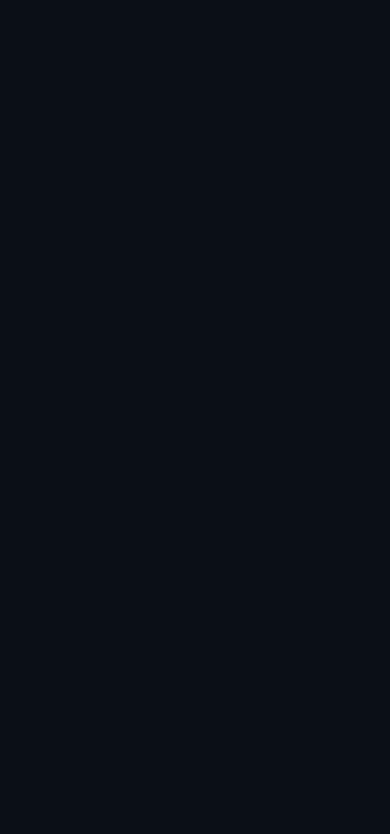
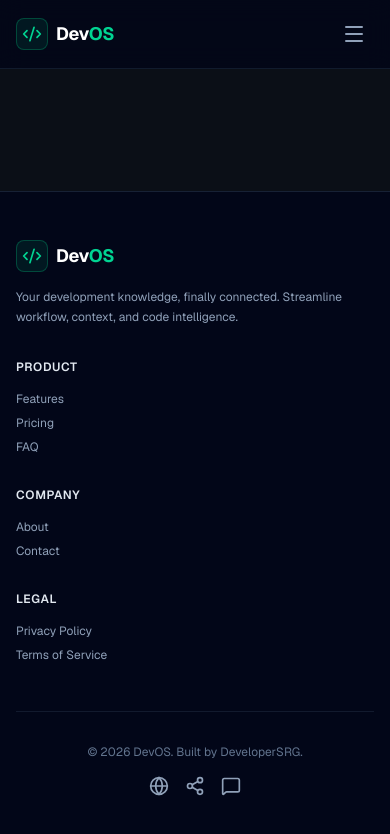
Before and after one commit to DeveloperSRGonline/devos-landing, a Next.js app: page / in a window 390 px wide. Shown: the top 834 px of the page. Built offline with nearby package versions, Linux system fonts and the light colour scheme.

Commit message:
feat: build responsive Navbar and Footer with mobile menu

```diff
--- a/app/layout.tsx
+++ b/app/layout.tsx
@@ -1,6 +1,8 @@
 import type { Metadata } from "next";
 import { Geist, Geist_Mono } from "next/font/google";
 import "./globals.css";
+import { Navbar } from "@/components/layout/Navbar";
+import { Footer } from "@/components/layout/Footer";
 
 const geistSans = Geist({
   variable: "--font-geist-sans",
@@ -13,8 +15,8 @@ const geistMono = Geist_Mono({
 });
 
 export const metadata: Metadata = {
-  title: "Create Next App",
-  description: "Generated by create next app",
+  title: "DevOS — Your development knowledge, finally connected.",
+  description: "DevOS connects your codebase, documentation, snippets, and workflow in one developer-first operating system.",
 };
 
 export default function RootLayout({
@@ -27,7 +29,11 @@ export default function RootLayout({
       lang="en"
       className={`${geistSans.variable} ${geistMono.variable} h-full antialiased`}
     >
-      <body className="min-h-full flex flex-col">{children}</body>
+      <body className="min-h-full flex flex-col bg-slate-950 text-slate-100 font-sans">
+        <Navbar />
+        <main className="flex-1">{children}</main>
+        <Footer />
+      </body>
     </html>
   );
 }
--- a/components/layout/Footer.tsx
+++ b/components/layout/Footer.tsx
@@ -0,0 +1,127 @@
+import React from "react";
+import Link from "next/link";
+import { Code2, Globe, Share2, MessageSquare } from "lucide-react";
+
+
+export const Footer = () => {
+  return (
+    <footer className="border-t border-slate-800/80 bg-slate-950 text-slate-400 text-sm">
+      <div className="mx-auto max-w-7xl px-4 py-12 sm:px-6 lg:px-8 lg:py-16">
+        <div className="grid grid-cols-1 gap-8 md:grid-cols-4">
+          {/* Logo & Tagline */}
+          <div className="space-y-4 md:col-span-1">
+            <Link
+              href="/"
+              className="flex items-center gap-2 text-lg font-bold tracking-tight text-white"
+            >
+              <div className="flex h-8 w-8 items-center justify-center rounded-lg bg-emerald-500/10 border border-emerald-500/30 text-emerald-400">
+                <Code2 className="h-5 w-5" />
+              </div>
+              <span>Dev<span className="text-emerald-400">OS</span></span>
+            </Link>
+            <p className="text-xs leading-relaxed text-slate-400">
+              Your development knowledge, finally connected. Streamline workflow, context, and code intelligence.
+            </p>
+          </div>
+
+          {/* Link Columns */}
+          <div>
+            <h3 className="text-xs font-semibold uppercase tracking-wider text-slate-200">
+              Product
+            </h3>
+            <ul className="mt-4 space-y-2 text-xs">
+              <li>
+                <a href="#features" className="hover:text-emerald-400 transition-colors">
+                  Features
+                </a>
+              </li>
+              <li>
+                <a href="#pricing" className="hover:text-emerald-400 transition-colors">
+                  Pricing
+                </a>
+              </li>
+              <li>
+                <a href="#faq" className="hover:text-emerald-400 transition-colors">
+                  FAQ
+                </a>
+              </li>
+            </ul>
+          </div>
+
+          <div>
+            <h3 className="text-xs font-semibold uppercase tracking-wider text-slate-200">
+              Company
+            </h3>
+            <ul className="mt-4 space-y-2 text-xs">
+              <li>
+                <a href="#" className="hover:text-emerald-400 transition-colors">
+                  About
+                </a>
+              </li>
+              <li>
+                <a href="#" className="hover:text-emerald-400 transition-colors">
+                  Contact
+                </a>
+              </li>
+            </ul>
+          </div>
+
+          <div>
+            <h3 className="text-xs font-semibold uppercase tracking-wider text-slate-200">
+              Legal
+            </h3>
+            <ul className="mt-4 space-y-2 text-xs">
+              <li>
+                <a href="#" className="hover:text-emerald-400 transition-colors">
+                  Privacy Policy
+                </a>
+              </li>
+              <li>
+                <a href="#" className="hover:text-emerald-400 transition-colors">
+                  Terms of Service
+                </a>
+              </li>
+            </ul>
+          </div>
+        </div>
+
+        {/* Bottom bar */}
+        <div className="mt-12 flex flex-col items-center justify-between gap-4 border-t border-slate-800/60 pt-8 sm:flex-row">
+          <p className="text-xs text-slate-500">
+            © 2026 DevOS. Built by DeveloperSRG.
+          </p>
+
+          <div className="flex items-center gap-4 text-slate-400">
+            <a
+              href="https://github.com"
+              target="_blank"
+              rel="noreferrer"
+              className="hover:text-white transition-colors"
+              aria-label="Website"
+            >
+              <Globe className="h-5 w-5" />
+            </a>
+            <a
+              href="https://twitter.com"
+              target="_blank"
+              rel="noreferrer"
+              className="hover:text-white transition-colors"
+              aria-label="Share"
+            >
+              <Share2 className="h-5 w-5" />
+            </a>
+            <a
+              href="https://linkedin.com"
+              target="_blank"
+              rel="noreferrer"
+              className="hover:text-white transition-colors"
+              aria-label="Community"
+            >
+              <MessageSquare className="h-5 w-5" />
+            </a>
+          </div>
+        </div>
+      </div>
+    </footer>
+  );
+};
--- a/components/layout/Navbar.tsx
+++ b/components/layout/Navbar.tsx
@@ -0,0 +1,88 @@
+"use client";
+
+import React from "react";
+import Link from "next/link";
+import { Menu, X, Code2 } from "lucide-react";
+import { useUIStore } from "@/store/uiStore";
+import { Button } from "@/components/ui/Button";
+
+const navLinks = [
+  { name: "Features", href: "#features" },
+  { name: "How It Works", href: "#how-it-works" },
+  { name: "Pricing", href: "#pricing" },
+  { name: "FAQ", href: "#faq" },
+];
+
+export const Navbar = () => {
+  const { isMobileMenuOpen, toggleMobileMenu, closeMobileMenu } = useUIStore();
+
+  return (
+    <header className="sticky top-0 z-50 w-full border-b border-slate-800/60 bg-slate-950/80 backdrop-blur-md">
+      <div className="mx-auto flex max-w-7xl items-center justify-between px-4 py-3.5 sm:px-6 lg:px-8">
+        {/* Brand Logo */}
+        <Link
+          href="/"
+          className="flex items-center gap-2 text-lg font-bold tracking-tight text-white transition-opacity hover:opacity-90"
+          onClick={closeMobileMenu}
+        >
+          <div className="flex h-8 w-8 items-center justify-center rounded-lg bg-emerald-500/10 border border-emerald-500/30 text-emerald-400">
+            <Code2 className="h-5 w-5" />
+          </div>
+          <span>Dev<span className="text-emerald-400">OS</span></span>
+        </Link>
+
+        {/* Desktop Nav Links */}
+        <nav className="hidden md:flex items-center gap-8 text-sm font-medium text-slate-300">
+          {navLinks.map((link) => (
+            <a
+              key={link.name}
+              href={link.href}
+              className="transition-colors hover:text-emerald-400"
+            >
+              {link.name}
+            </a>
+          ))}
+        </nav>
+
+        {/* Desktop CTA */}
+        <div className="hidden md:flex items-center gap-4">
+          <Button size="sm">Start Free</Button>
+        </div>
+
+        {/* Mobile Menu Button */}
+        <button
+          type="button"
+          className="inline-flex items-center justify-center rounded-lg p-2 text-slate-400 hover:bg-slate-800 hover:text-white md:hidden"
+          onClick={toggleMobileMenu}
+          aria-expanded={isMobileMenuOpen}
+          aria-label="Toggle Navigation Menu"
+        >
+          {isMobileMenuOpen ? <X className="h-6 w-6" /> : <Menu className="h-6 w-6" />}
+        </button>
+      </div>
+
+      {/* Mobile Dropdown Menu */}
+      {isMobileMenuOpen && (
+        <div className="border-b border-slate-800 bg-slate-950/95 px-4 pt-2 pb-6 md:hidden">
+          <nav className="flex flex-col gap-4">
+            {navLinks.map((link) => (
+              <a
+                key={link.name}
+                href={link.href}
+                className="text-base font-medium text-slate-300 transition-colors hover:text-emerald-400"
+                onClick={closeMobileMenu}
+              >
+                {link.name}
+              </a>
+            ))}
+            <div className="pt-2">
+              <Button className="w-full" size="md" onClick={closeMobileMenu}>
+                Start Free
+              </Button>
+            </div>
+          </nav>
+        </div>
+      )}
+    </header>
+  );
+};
```
Also changed, not shown: 1 other file (tests, documents, lock files or other folders).
